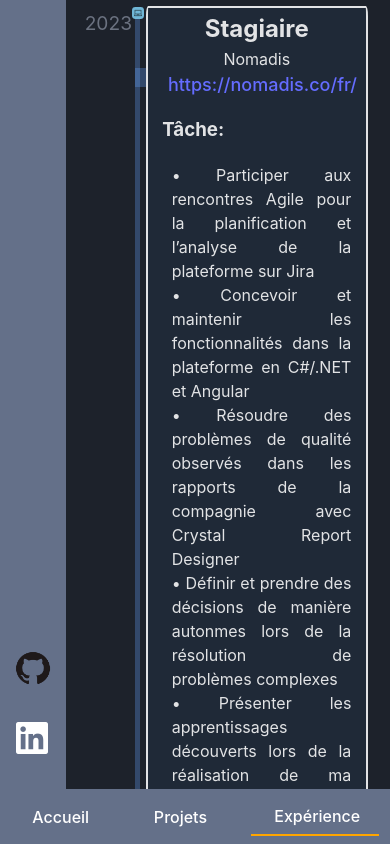
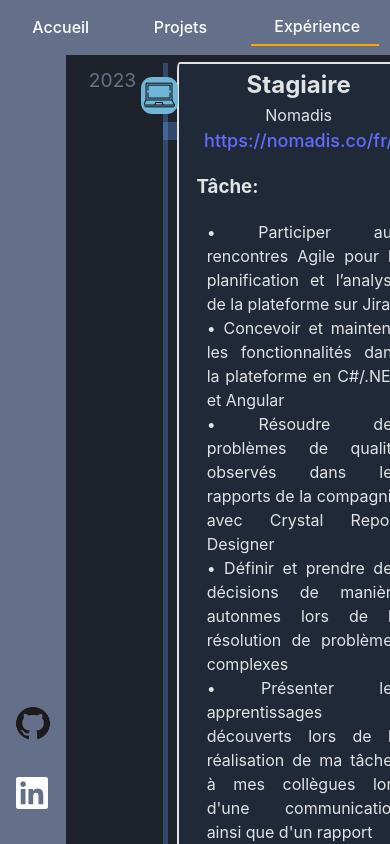
Before and after one commit to jammy312/Porfolio, a React (Vite) app: page /Experience in a window 390 px wide. Built offline with nearby package versions, Linux system fonts and the light colour scheme.

Commit message:
update mobile version

```diff
--- a/src/Page/Home.tsx
+++ b/src/Page/Home.tsx
@@ -5,10 +5,13 @@
 function Home() {
  const {t} = useTranslation();
     return (
-        <InformationPanel>
-            <h1>{t("hello") + "!"}</h1>
-            <h3 className='center-text'>{t("homeDescription")}</h3>
-        </InformationPanel>
+        <div className='overflow'>
+            <InformationPanel>
+                <h1>{t("hello") + "!"}</h1>
+                <h3 className='center-text'>{t("homeDescription")}</h3>
+            </InformationPanel>
+        </div>
+
     )
 }
 export default Transition(Home)
--- a/src/index.css
+++ b/src/index.css
@@ -52,9 +52,3 @@
 button:hover {
   border-color: #646cff;
 }
-
-@media only screen and (max-width: 600px) {
-  #root {
-    flex-direction: column-reverse;
-  }
-}
--- a/src/styles/App.css
+++ b/src/styles/App.css
@@ -47,9 +47,3 @@
   position: relative;
   height: 100%;
 }
-
-@media only screen and (max-width: 600px) {
-  .all-screen {
-    overflow: auto;
-  }
-}
--- a/src/styles/Home.css
+++ b/src/styles/Home.css
@@ -2,3 +2,8 @@
     text-align: justify;
     margin: 5%;
 }
+
+.overflow{
+    overflow: auto;
+    height: 100%;
+}
--- a/src/styles/Projects.css
+++ b/src/styles/Projects.css
@@ -16,9 +16,8 @@
     background-color: #70b6d6;
     padding: 3%;
     border-radius: 30%;
-    margin-top: 2%;
-    max-width: 14%;
-
+    margin-top: 15px;
+    max-width: 32px;
 }
 
 
```
